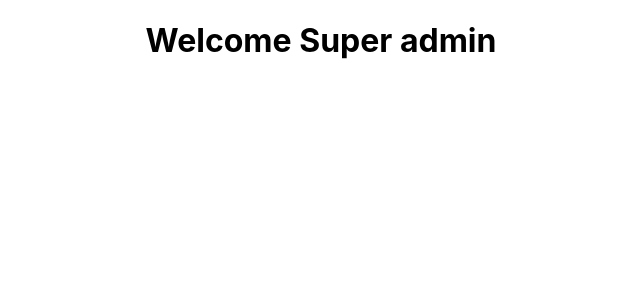
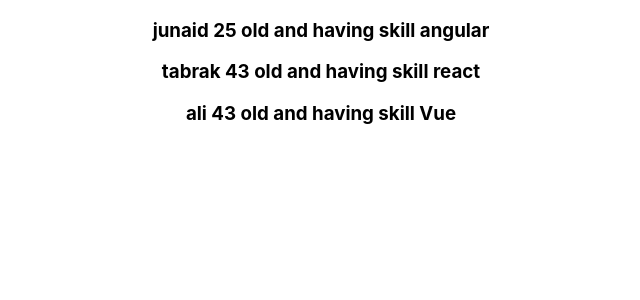
Before and after one commit to zubair-saif/my-app2, a React (Create React App) app: page / in a window 1280 px wide. Shown: the top 300 px of the page, without its empty margins (319-959 px from the left). Built offline with nearby package versions, Linux system fonts and the light colour scheme.

Commit message:
List Rendering

```diff
--- a/src/App.js
+++ b/src/App.js
@@ -6,6 +6,7 @@
 import FunctionClick from "./components/FunctionClick";
 import ParentsComponents from "./components/ParentsComponents";
 import UserGreeting from "./components/UserGreeting";
+import NameListing from "./components/NameListing";
 
 class App extends Component {
 
@@ -14,10 +15,11 @@
       {/* <h1>Welcome React</h1> */}
       {/* <Greet name="Welcome" heroName="hero"/> */}
       {/* <Message/> */}
-      {/* <Counter/>
-      <FunctionClick/>
-      <ParentsComponents/> */}
-      <UserGreeting/>
+      {/* <Counter/> */}
+      {/* <FunctionClick/> */}
+      {/* <ParentsComponents/> */}
+      {/* <UserGreeting/> */}
+      <NameListing/>
       </div>;
   }
 }
--- /dev/null
+++ b/src/components/NameListing.js
@@ -0,0 +1,27 @@
+import React from "react";
+import Person from "./Person";
+
+function NameListing() {
+//   let arrayOFName = ["Juniad", "Khazir", "Ali"];
+  let person = [
+    {
+      name: "junaid",
+      age: "25",
+      skill: "angular",
+    },
+    {
+      name: "tabrak",
+      age: "43",
+      skill: "react",
+    },
+    {
+      name: "ali",
+      age: "43",
+      skill: "Vue",
+    },
+  ];
+  let personList = person.map((o) => <Person person={o}/>);
+  return <div>{personList}</div>;
+}
+
+export default NameListing;
--- /dev/null
+++ b/src/components/Person.js
@@ -0,0 +1,12 @@
+import React from "react";
+
+export default function Person(props) {
+  let { name, age, skill } = props.person;
+  return (
+    <div>
+      <h3>
+        {name} {age} old and having skill {skill}
+      </h3>
+    </div>
+  );
+}
```
